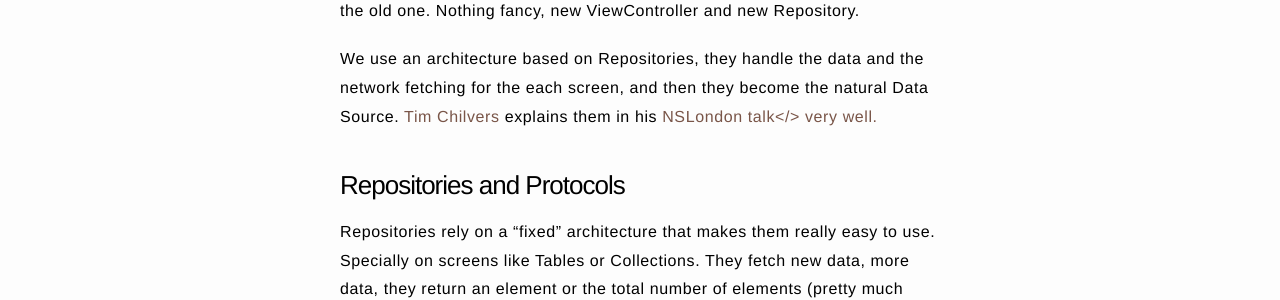
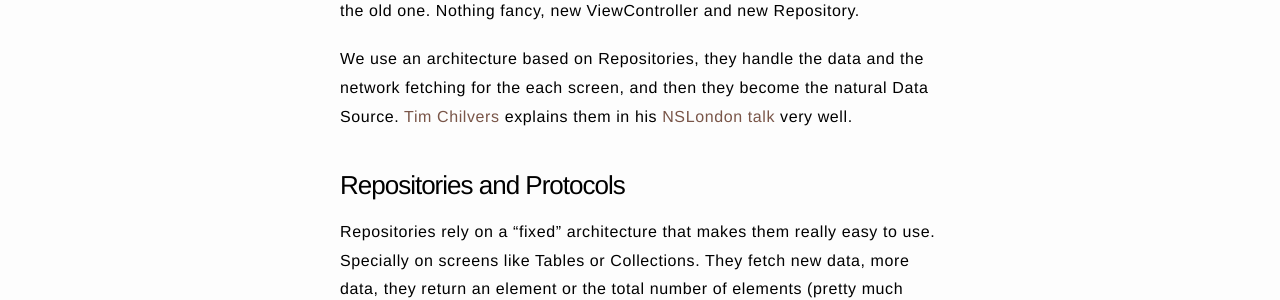
Before and after one commit to wolffan/wolffan.github.io, a Jekyll site: the page built from _posts/2015-01-25-testing-protocols-and-subclasses.md, in a window 1280 px wide. Shown: the part 279-579 px from the top of the page. Built offline with Jekyll 4.4.1, drawn with Linux system fonts in a browser that asks for light colours; nearby versions of some CDN libraries.

Commit message:
Fix typo html

```diff
--- a/_posts/2015-01-25-testing-protocols-and-subclasses.md
+++ b/_posts/2015-01-25-testing-protocols-and-subclasses.md
@@ -9,7 +9,7 @@ Last Friday I was developing a new screen on Lyst (try the app if you haven't ye
 The screen was not new, rather a new endpoint with very similar data to the old one.
 Nothing fancy, new ViewController and new Repository.
 
-We use an architecture based on Repositories, they handle the data and the network fetching for the each screen, and then they become the natural Data Source. <a href="https://twitter.com/Chilvman">Tim Chilvers</a> explains them in his <a href="http://vimeopro.com/user20904333/nslondon/video/98274951">NSLondon talk</> very well.
+We use an architecture based on Repositories, they handle the data and the network fetching for the each screen, and then they become the natural Data Source. <a href="https://twitter.com/Chilvman">Tim Chilvers</a> explains them in his <a href="http://vimeopro.com/user20904333/nslondon/video/98274951">NSLondon talk</a> very well.
 
 ###Repositories and Protocols
 
```
